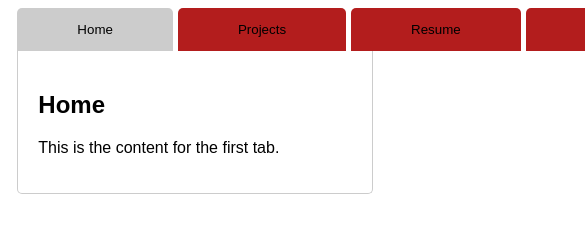
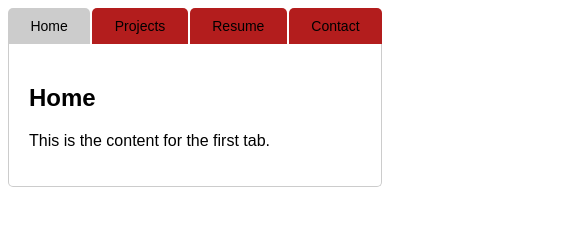
Before and after one commit to georgesalmi/georgesalmi.github.io, a plain HTML site: page index.html in a window 390 px wide. Shown: the top 232 px of the page, 585 px wide, since content can reach past the window. Drawn offline with Linux system fonts and the light colour scheme.

Commit message:
index and styles

```diff
--- a/index.html
+++ b/index.html
@@ -29,7 +29,31 @@
         </div>
 		<div id="Contact" class="tab-content">
             <h2>Contact</h2>
-            <p>This is the content for the fourth tab.</p>
+            <p>Below is a list of contact methods you may use to reach out to me.</p>
+			<pre>
+
+
+
+
+
+
+
+
+
+
+
+
+
+
+
+
+
+
+
+
+
+			</pre>
+			<p>none..</p>
     </div>
     <script src="scripts.js"></script>
 </body>
--- a/styles.css
+++ b/styles.css
@@ -10,6 +10,8 @@ body {
 .tabs {
     display: flex;
     cursor: pointer;
+    justify-content: flex-start; /* Aligns tabs to the left */
+    flex-wrap: wrap; /* Allows tabs to wrap on smaller screens */
 }
 
 .tab-button {
@@ -20,6 +22,8 @@ body {
     cursor: pointer;
     border-radius: 5px 5px 0 0;
     transition: background-color 0.3s;
+    text-align: center; /* Centers text inside the tab */
+    flex-grow: 0; /* Ensures tabs don’t stretch on larger screens */
 }
 
 .tab-button:last-child {
@@ -41,3 +45,21 @@ body {
 .tab-content.active {
     display: block;
 }
+
+/* Media Query for Mobile Devices */
+@media screen and (max-width: 600px) {
+    .tabs {
+        justify-content: center; /* Center the tabs on smaller screens */
+    }
+
+    .tab-button {
+        padding: 10px;
+        font-size: 14px;
+        margin-right: 2px;
+        flex-grow: 1; /* Makes tabs more flexible on smaller screens */
+    }
+
+    .tab-container {
+        width: 100%; /* Full width for smaller screens */
+    }
+}
```
